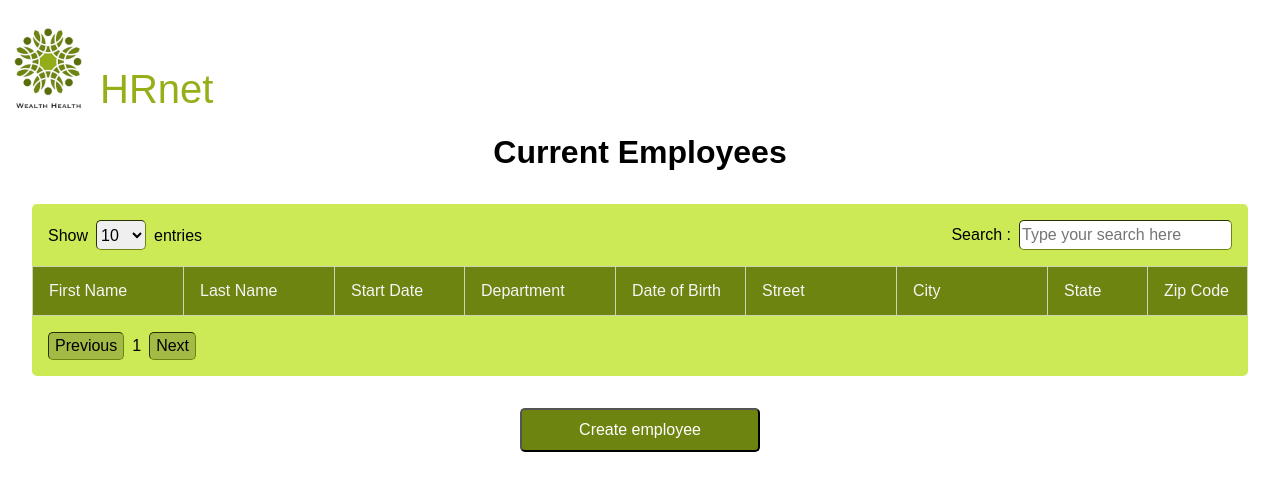
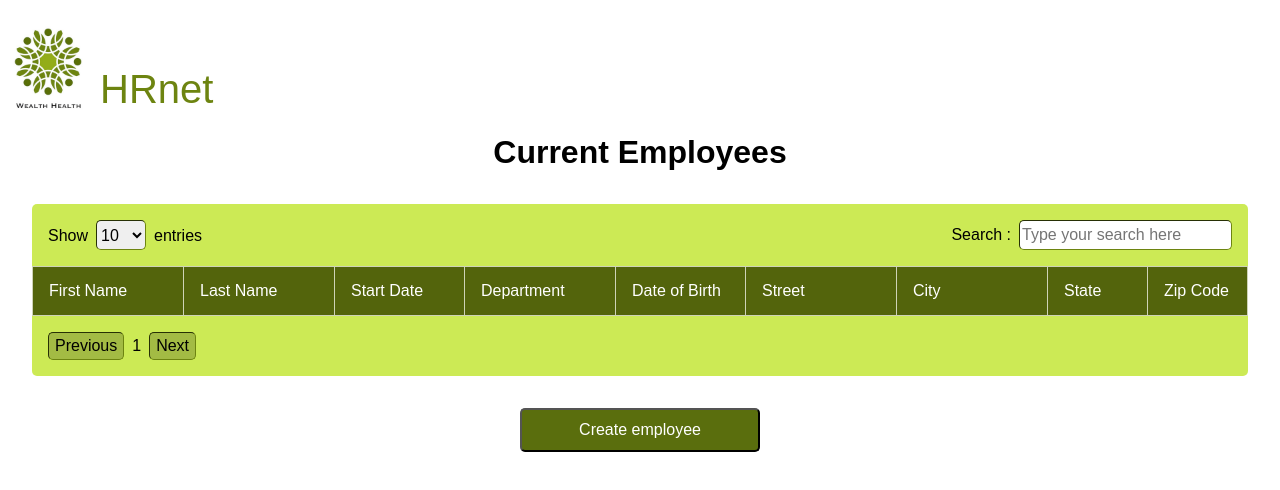
Before and after one commit to SylvieCanongia/p14-hrnet, a React (Create React App) app: page / in a window 1280 px wide. Shown: the top 490 px of the page. Built offline with nearby package versions, Linux system fonts and the light colour scheme.

Commit message:
:wheelchair: improved accessibility

```diff
--- a/src/components/Form/Form.js
+++ b/src/components/Form/Form.js
@@ -99,11 +99,15 @@ const Form = ( { setOpenModal }) => {
           onChange={handleAddFormChange}
         />
 
-        <label htmlFor="dateOfBirth">Date of Birth</label>
-        <CustomDatePicker startDate={formData.dateOfBirth} setStartDate={(date) => setFormData({ ...formData, dateOfBirth: date })} />
+        <label htmlFor="dateOfBirth">
+          Date of Birth
+          <CustomDatePicker startDate={formData.dateOfBirth} setStartDate={(date) => setFormData({ ...formData, dateOfBirth: date })} />
+        </label>
 
-        <label htmlFor="startDate">Start Date</label>
-        <CustomDatePicker startDate={formData.startDate} setStartDate={(date) => setFormData({ ...formData, startDate: date })} />
+        <label htmlFor="startDate">
+          Start Date
+          <CustomDatePicker startDate={formData.startDate} setStartDate={(date) => setFormData({ ...formData, startDate: date })} />
+        </label>
 
         <fieldset className="address">
           <legend>Address</legend>
--- a/src/components/Form/form.scss
+++ b/src/components/Form/form.scss
@@ -43,7 +43,7 @@
 
     & button {
       width: 100%;
-      background-color: vars.$col-secondary;
+      background-color: darken(vars.$col-secondary, 5%);
       border-radius: vars.$radius-S;
       color: vars.$col-white;
       padding: 8px 20px;
--- a/src/components/Header/header.scss
+++ b/src/components/Header/header.scss
@@ -19,7 +19,7 @@
       place-items: end;
       padding-block-end: 3px;
       font-size: vars.$fsize-40px;
-      color: vars.$col-primary;
+      color: vars.$col-secondary;
     }
   }
 
@@ -37,7 +37,7 @@
 
     .header__title {
       font-size: vars.$fsize-40px;
-      color: vars.$col-primary;
+      color: vars.$col-secondary;
     }
   }
 }
--- a/src/components/Table/table.scss
+++ b/src/components/Table/table.scss
@@ -26,8 +26,9 @@
     table-layout: fixed;
 
     thead tr {
-      color: whitesmoke;
-      background-color: vars.$col-secondary;
+      color: vars.$col-white;
+      font-weight: bold;
+      background-color: vars.$col-secondary-darker;
       font-size: 1rem;
 
       .startDate, .dateOfBirth {
--- a/src/pages/EmployeeList/employeeList.scss
+++ b/src/pages/EmployeeList/employeeList.scss
@@ -32,7 +32,7 @@
     }
 
     &__editButton {
-      background-color: vars.$col-secondary;
+      background-color: darken(vars.$col-secondary, 5%);
       border-radius: vars.$radius-S;
       width: 240px;
       padding: 8px 20px;
--- a/src/styles/utils/_vars.scss
+++ b/src/styles/utils/_vars.scss
@@ -13,6 +13,7 @@ $col-secondary: hsl(72,79%,29%);
 $col-secondary-darker: hsl(72,79%,22%);
 $col-tertiary: hsl(72,87%,23%);
 $col-background-primary: hsla(72, 88%, 47%, 0.7);
+
 $col-border-light: rgb(206, 211, 183);
 $col-background: rgb(232, 235, 219);
 $col-black: hsl(0deg, 0%, 0%);
```
